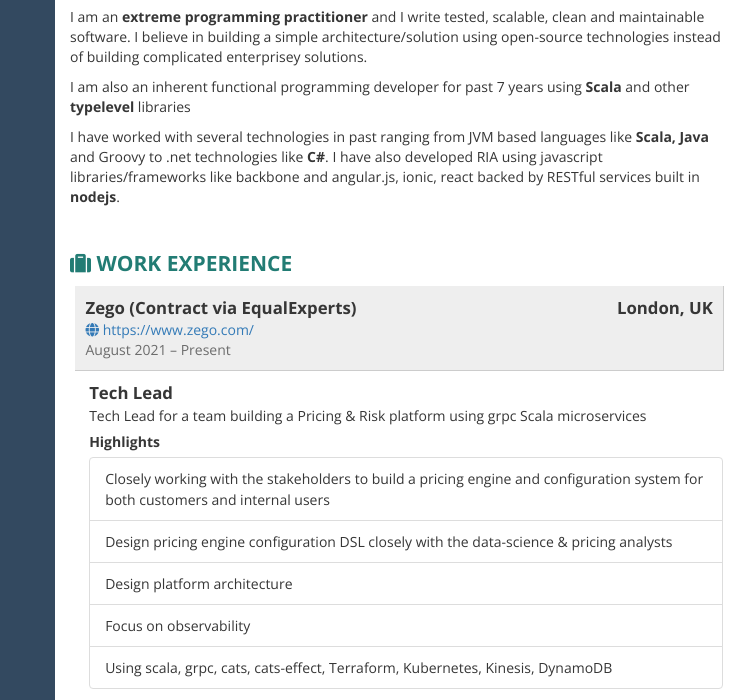
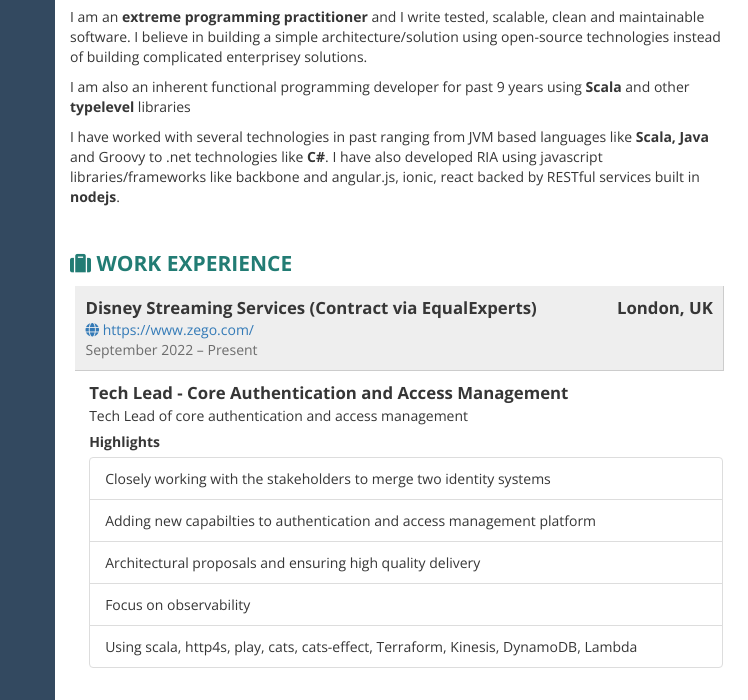
Before and after one commit to anshulbajpai/resume, a plain HTML site: page index.html in a window 1280 px wide. Shown: the part 394-1094 px from the top of the page, 0-748 px from the left. Drawn offline with nearby package versions, Linux system fonts and the light colour scheme.

Commit message:
Updated resume

```diff
--- a/index.html
+++ b/index.html
@@ -404,11 +404,43 @@
           <!-- ABOUT ME -->
           <div class="box">
             <h2><i class="fas fa-user ico"></i> About</h2>
-            <p><p>I am a <b>delivery focused polyglot consultant/engineer</b> with 16 years of experience in agile software delivery. I have years of experience in building <b>high-throughput, performant, scalable systems</b> in a wide number of domains e.g. government, e-commerce, financial, fraud, banking, telecom, insurance etc.</p><p>I am an <b>extreme programming practitioner</b> and I write tested, scalable, clean and maintainable software. I believe in building a simple architecture/solution using open-source technologies instead of building complicated enterprisey solutions.</p><p>I am also an inherent functional programming developer for past 7 years using <b>Scala</b> and other <b>typelevel</b> libraries</p><p>I have worked with several technologies in past ranging from JVM based languages like <b>Scala, Java</b> and Groovy to .net technologies like <b>C#</b>. I have also developed RIA using javascript libraries/frameworks like backbone and angular.js, ionic, react backed by RESTful services built in <b>nodejs</b>.</p></p>
+            <p><p>I am a <b>delivery focused polyglot consultant/engineer</b> with 16 years of experience in agile software delivery. I have years of experience in building <b>high-throughput, performant, scalable systems</b> in a wide number of domains e.g. government, e-commerce, financial, fraud, banking, telecom, insurance etc.</p><p>I am an <b>extreme programming practitioner</b> and I write tested, scalable, clean and maintainable software. I believe in building a simple architecture/solution using open-source technologies instead of building complicated enterprisey solutions.</p><p>I am also an inherent functional programming developer for past 9 years using <b>Scala</b> and other <b>typelevel</b> libraries</p><p>I have worked with several technologies in past ranging from JVM based languages like <b>Scala, Java</b> and Groovy to .net technologies like <b>C#</b>. I have also developed RIA using javascript libraries/frameworks like backbone and angular.js, ionic, react backed by RESTful services built in <b>nodejs</b>.</p></p>
           </div>
           <!-- WORK EXPERIENCE -->
           <div class="box">
             <h2><i class= "fas fa-suitcase ico"></i> Work Experience</h2>
+              <div class="job clearfix">
+                <div class="row">
+                  <div class="details">
+                    <div class="where">
+                      Disney Streaming Services (Contract via EqualExperts)
+                      <div class="pull-right">
+                        London, UK
+                      </div>
+                    </div>
+                    <div class="address">
+                      <a href="https:&#x2F;&#x2F;www.zego.com&#x2F;" target= "_blank"><i class="fas fa-globe ico"></i> https:&#x2F;&#x2F;www.zego.com&#x2F;</a>
+                    </div>
+                    <div class="year">September 2022 – Present</div>
+                  </div>
+                </div>
+                <div class="row">
+                  <div class="job-details col-xs-11">
+                    <div class="profession">Tech Lead - Core Authentication and Access Management</div>
+                    <div class="description">
+                      Tech Lead of core authentication and access management
+                      <div class="highlights">Highlights</div>
+                      <ul class="list-group">
+                        <li class="list-group-item">Closely working with the stakeholders to merge two identity systems</li>
+                        <li class="list-group-item">Adding new capabilties to authentication and access management platform</li>
+                        <li class="list-group-item">Architectural proposals and ensuring high quality delivery</li>
+                        <li class="list-group-item">Focus on observability</li>
+                        <li class="list-group-item">Using scala, http4s, play, cats, cats-effect, Terraform, Kinesis, DynamoDB, Lambda</li>
+                      </ul>
+                    </div>
+                  </div>
+                </div>
+              </div>
               <div class="job clearfix">
                 <div class="row">
                   <div class="details">
@@ -421,7 +453,7 @@
                     <div class="address">
                       <a href="https:&#x2F;&#x2F;www.zego.com&#x2F;" target= "_blank"><i class="fas fa-globe ico"></i> https:&#x2F;&#x2F;www.zego.com&#x2F;</a>
                     </div>
-                    <div class="year">August 2021 – Present</div>
+                    <div class="year">August 2021 – August 2022</div>
                   </div>
                 </div>
                 <div class="row">
```
